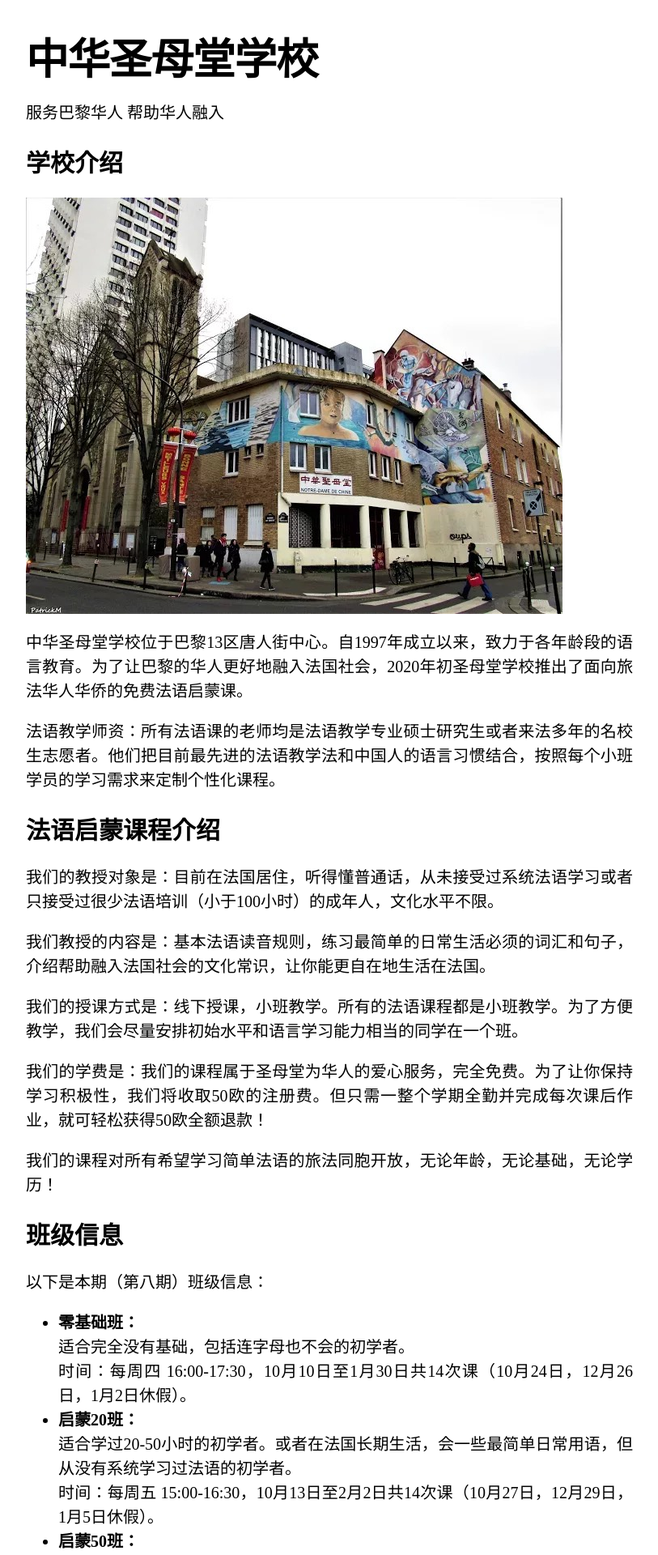
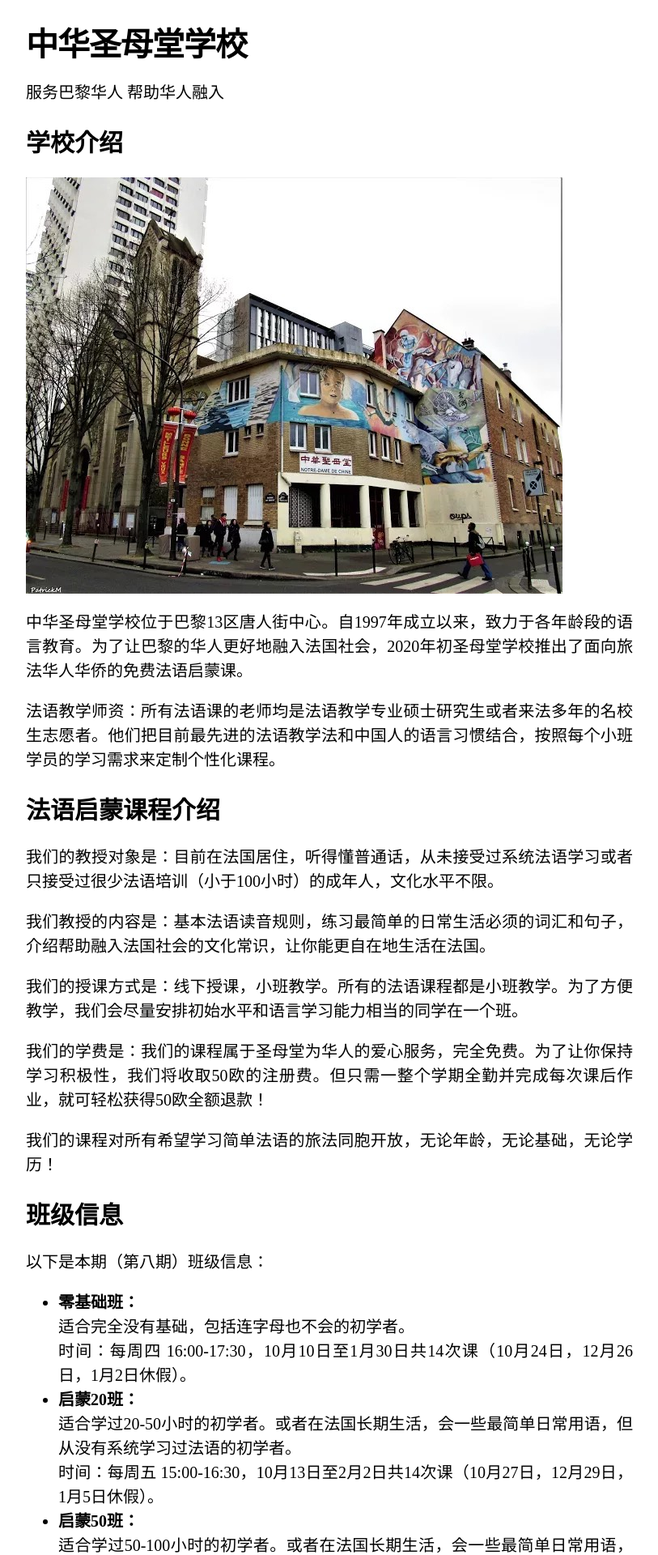
Before and after one commit to keinriesenradinparis/testing_local, a Jekyll site: the page built from _posts/French/2023-09-22-法语报名.md, in a window 1280 px wide. Shown: the top 1920 px of the page at 81% size, without its empty margins (233-1046 px from the left). Built offline with Jekyll 4.4.1, drawn with Linux system fonts in a browser that asks for light colours.

Commit message:
update light

```diff
--- a/_sass/styles_light.scss
+++ b/_sass/styles_light.scss
@@ -37,12 +37,14 @@ body {
 // post-title h1's font is not by default fixed, so give it the common "default" value
 .post-title,
 .post-content h1 {
-  @include relative-font-size(2.625);
+  // @include relative-font-size(2.625);
+  @include relative-font-size(2.0);
   letter-spacing: -1px;
   line-height: 1.15;
 
   @media screen and (min-width: $on-large) {
-    @include relative-font-size(2.625);
+    // @include relative-font-size(2.625);
+    @include relative-font-size(2.0);
   }
 }
 
@@ -146,7 +148,6 @@ blockquote {
  img {
   max-width: 100%;
   vertical-align: middle;
-  horizontal-align: middle;
 }
 
 
```
